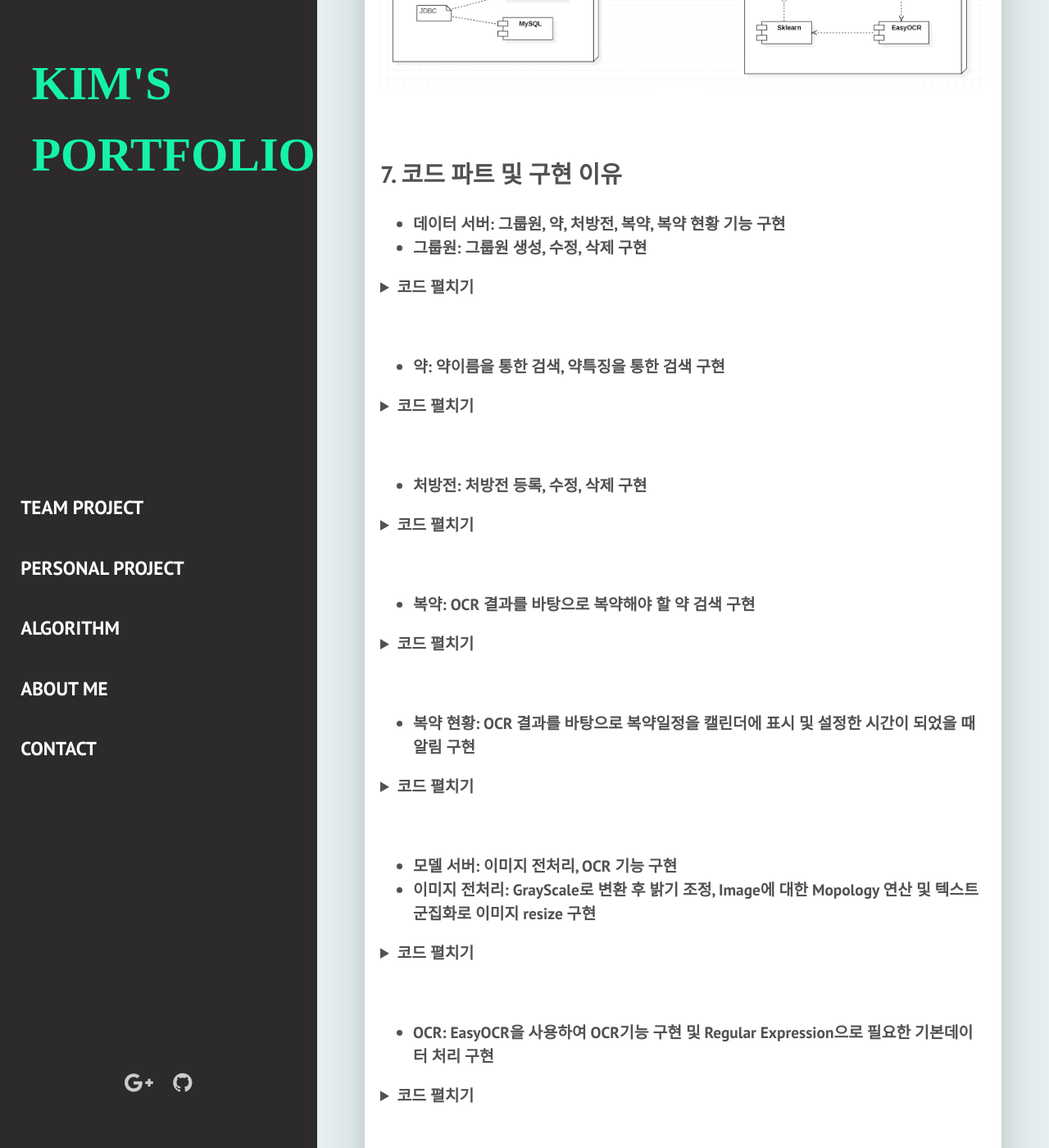
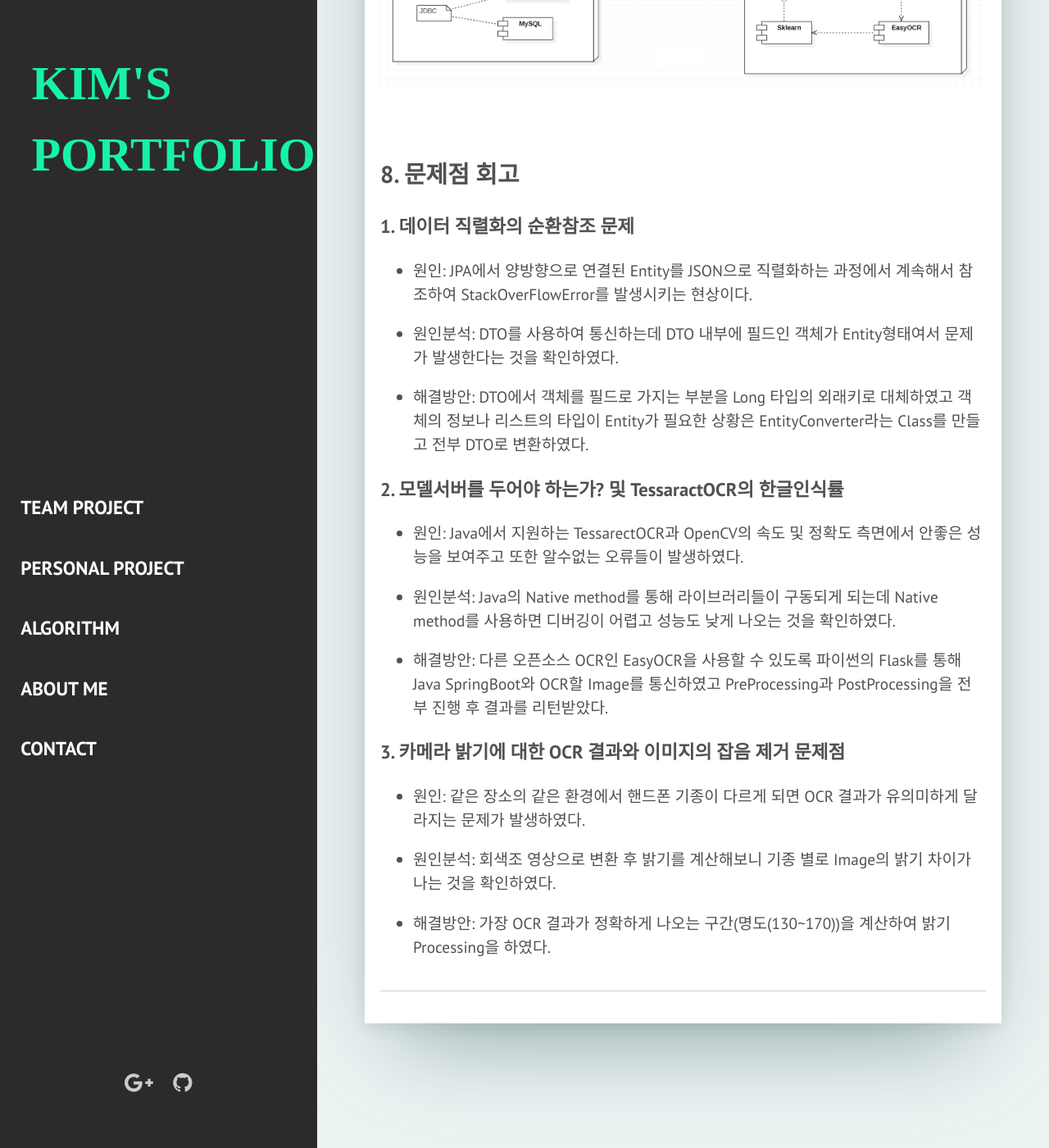
Before and after one commit to kimgusxo/kimgusxo.github.io, a Jekyll site: the page built from _team_projects/pillgood.markdown, in a window 1280 px wide and 1400 px high, scrolled down 3994 px. Shown: the whole window at 82% size. Built offline with Jekyll 4.4.1, drawn with Linux system fonts in a browser that asks for light colours; some web fonts are replaced; some of the changed text lies outside the part shown.

Commit message:
팀프로젝트 수정

```diff
--- a/_team_projects/pillgood.markdown
+++ b/_team_projects/pillgood.markdown
@@ -66,29 +66,21 @@ description: (교내 프로젝트) OCR 기술을 활용한 처방전 기반 자
 <summary><b>핵심 기능 설명 펼치기</b></summary>
 <div markdown="1">
 
-## 5-1. Controller
-### - OCR 모델서버로 이미지 전송
-![sendImage](../assets/img/PillGood-SendImage.png)
-- Controller에서는 MultiPartFile로 이미지를 전달받고 OCR 모델서버로 이미지를 전송합니다. 그 후 전송된 이미지의 OCR 결과를 받고 정보를 추가하여 사용자에게 응답합니다.
-
-## 5-2. Service
-### - FCM 전송
+## 5-2. FCM 전송
 <video controls>
 	<source src = "../assets/wav/PillGood-Notification.mp4" type = "video/mp4">
 	동영상을 실행할 수 없습니다.
 </video>
 - 유저의 FCM 토큰을 통해 OCR이 완료됬다는 알림을 보냅니다.
 
-## 5-3. Repository
-### - 약 검색 동적쿼리
+## 5-3. 약 검색 동적쿼리
 <video controls>
 	<source src = "../assets/wav/PillGood-SearchingPill.mp4" type = "video/mp4">
 	동영상을 실행할 수 없습니다.
 </video>
 - DTO에 저장된 값이 빈값 또는 Null값인지 확인하여 Criteria Interface 구현체를 통해 동적쿼리를 생성하여 해당 특징의 약을 검색합니다.
 
-## 5-4. OCR
-### - 이미지 전처리
+## 5-4. 이미지 전처리 및 OCR
 <div style = "display: flex;">
 	<img src="../assets/img/team_project/PillGood-OriginalImage.png" style = "flex: 1; width: 50%; height: auto;">
 	<img src="../assets/img/team_project/PillGood-PreProcessImage.png" style = "flex: 1; width: 50%; height: auto;">
@@ -100,105 +92,8 @@ description: (교내 프로젝트) OCR 기술을 활용한 처방전 기반 자
 
 <br>
 
-## 6. 서비스 아키텍쳐
+## 6. 시스템 아키텍쳐
 ![ServiceArchitecture](../assets/img/team_project/PillGood-ServiceArchitecture.png)
-
-<br>
-
-## 7. 코드 파트 및 구현 이유
-- <b> 데이터 서버: 그룹원, 약, 처방전, 복약, 복약 현황 기능 구현 </b>
-- <b> 그룹원: 그룹원 생성, 수정, 삭제 구현 </b>
-<details>
-<summary>
-<b>코드 펼치기</b>
-</summary>
-<div markdown="1">
-![GroupMemberFunction](../assets/img/PillGood-GroupMemberFunctionCode.png)
-</div>
-</details>
-
-<br>
-
-- <b> 약: 약이름을 통한 검색, 약특징을 통한 검색 구현 </b>
-<details>
-<summary>
-<b>코드 펼치기</b>
-</summary>
-<div markdown="1">
-![PillFunction](../assets/img/PillGood-PillFunctionCode.png)
-</div>
-</details>
-
-<br>
-
-- <b> 처방전: 처방전 등록, 수정, 삭제 구현 </b>
-<details>
-<summary>
-<b>코드 펼치기</b>
-</summary>
-<div markdown="1">
-![PrescriptionFunction](../assets/img/PillGood-PrescriptionFunctionCode.png)
-</div>
-</details>
-
-<br>
-
-- <b>복약: OCR 결과를 바탕으로 복약해야 할 약 검색 구현</b>
-<details>
-<summary>
-<b>코드 펼치기</b>
-</summary>
-<div markdown="1">
-![TakePillFunction](../assets/img/PillGood-TakePillFunctionCode.png)
-</div>
-</details>
-
-<br>
-
-- <b>복약 현황: OCR 결과를 바탕으로 복약일정을 캘린더에 표시 및 설정한 시간이 되었을 때 알림 구현</b>
-<details>
-<summary>
-<b>코드 펼치기</b>
-</summary>
-<div markdown="1">
-![TakePillCheckFunction](../assets/img/PillGood-TakePillCheckFunctionCode.png)
-</div>
-</details>
-
-<br>
-
-- <b> 모델 서버: 이미지 전처리, OCR 기능 구현 </b>
-- <b> 이미지 전처리: GrayScale로 변환 후 밝기 조정, Image에 대한 Mopology 연산 및 텍스트 군집화로 이미지 resize 구현 </b>
-<details>
-<summary>
-<b>코드 펼치기</b>
-</summary>
-<div markdown="1">
-<div style = "display: flex;">
-<img src="../assets/img/team_project/PillGood-BlackBinary.png" style = "flex: 1; width: 50%; height: auto;">
-<img src="../assets/img/team_project/PillGood-WhiteBinary.png" style = "flex: 1; width: 50%; height: auto;">
-</div>
-
-<br>
-
-<div style = "display: flex;">
-<img src="../assets/img/team_project/PillGood-BrightnessCode.png" style = "flex: 1; width: 50%; height: auto;">
-<img src="../assets/img/team_project/PillGood-CroppedImage.png" style = "flex: 1; width: 50%; height: auto;">
-</div>
-</div>
-</details>
-
-<br>
-
-- <b> OCR: EasyOCR을 사용하여 OCR기능 구현 및 Regular Expression으로 필요한 기본데이터 처리 구현 </b>
-<details>
-<summary>
-<b>코드 펼치기</b>
-</summary>
-<div markdown="1">
-![PillFunction](../assets/img/PillGood-OCR.png)
-</div>
-</details>
 
 <br>
 
```
